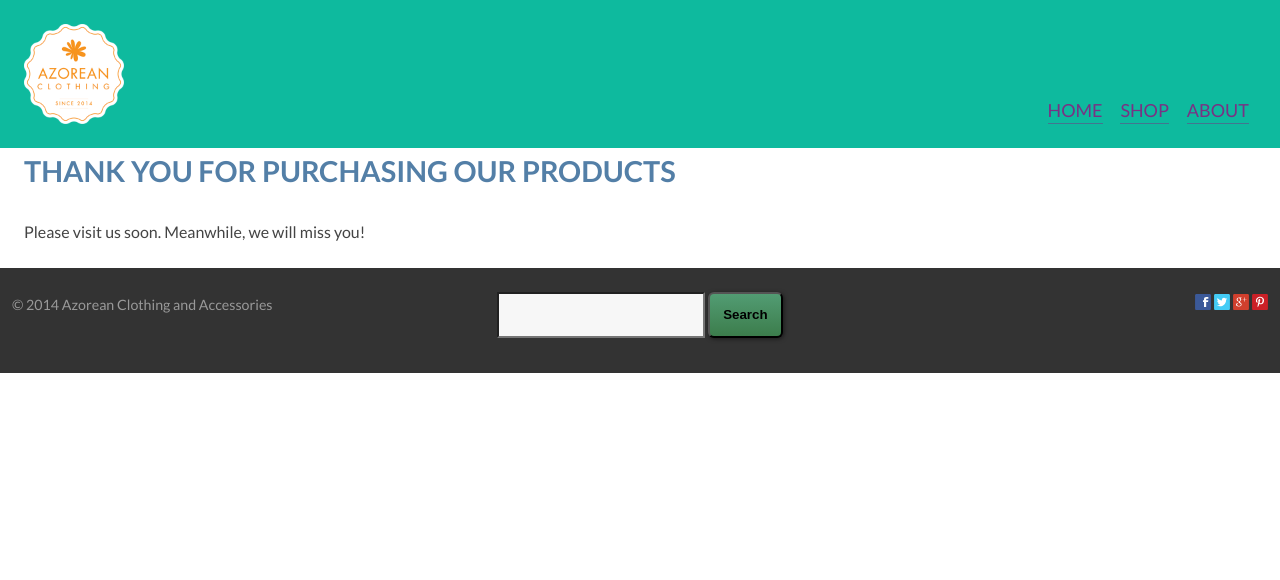
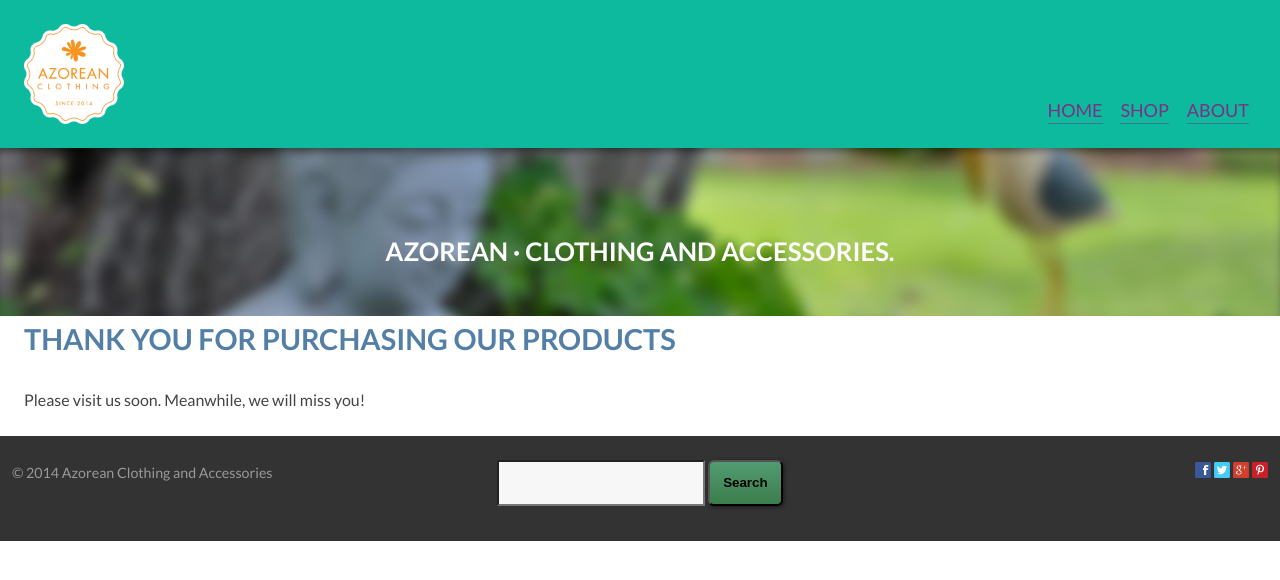
Before and after one commit to card0127/ecommerce-website, a Jekyll site: the page built from thank-you.html, in a window 1280 px wide. Shown: the top 580 px of the page. Built offline with Jekyll 4.4.1, drawn with Linux system fonts in a browser that asks for light colours; Markdown is read by kramdown in place of the engine named in the settings.

Commit message:
Added banner to thank you page

```diff
--- a/thank-you.html
+++ b/thank-you.html
@@ -1,6 +1,10 @@
 ---
 layout: default
+title: Home
+bannertext: Azorean · Clothing and Accessories.
+showbanner: yes
 ---
+
 <div class="grid">
 	<div class="unit gutter unit-s-1 unit-m-1 unit-l-1">
 		<h1>Thank you for purchasing our products</h1>
```
